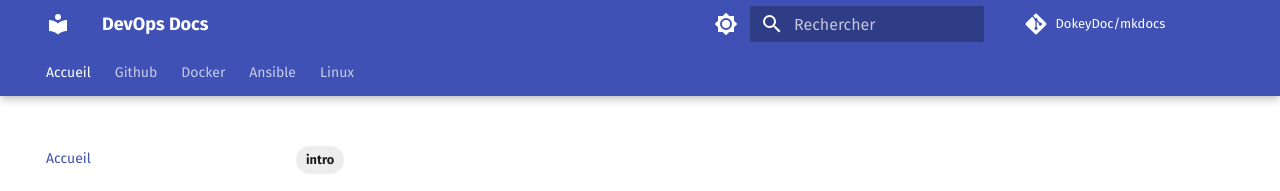
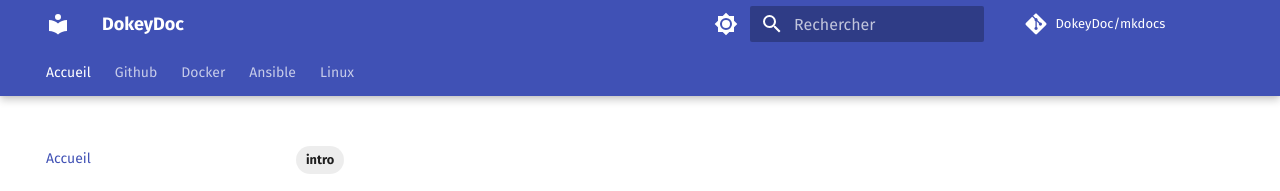
Before and after one commit to DokeyDoc/mkdocs, an MkDocs documentation site: the page built from docs/index.md, in a window 1280 px wide. Shown: the top 191 px of the page. Built offline with MkDocs 1.6.1 and Material for MkDocs 9.7.7, drawn with Linux system fonts in a browser that asks for light colours; comment, search, counter and statistics services are not loaded.

Commit message:
feat change site name

```diff
--- a/mkdocs.yml
+++ b/mkdocs.yml
@@ -1,4 +1,4 @@
-site_name: DevOps Docs
+site_name: DokeyDoc
 site_description: Documentations autour de la CI/CD et de Github
 site_url: http://localhost
 site_author: RoiVioli
```
